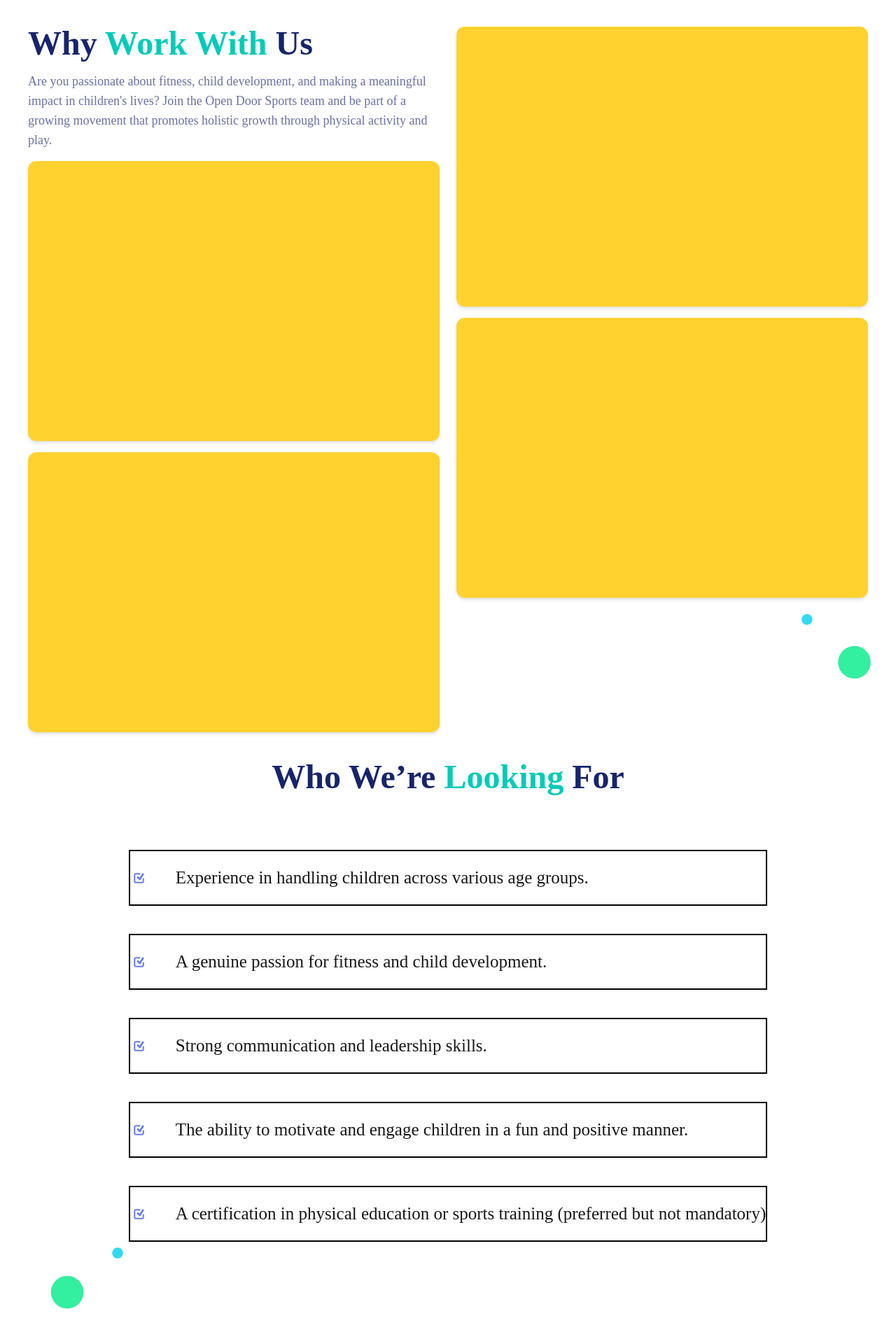
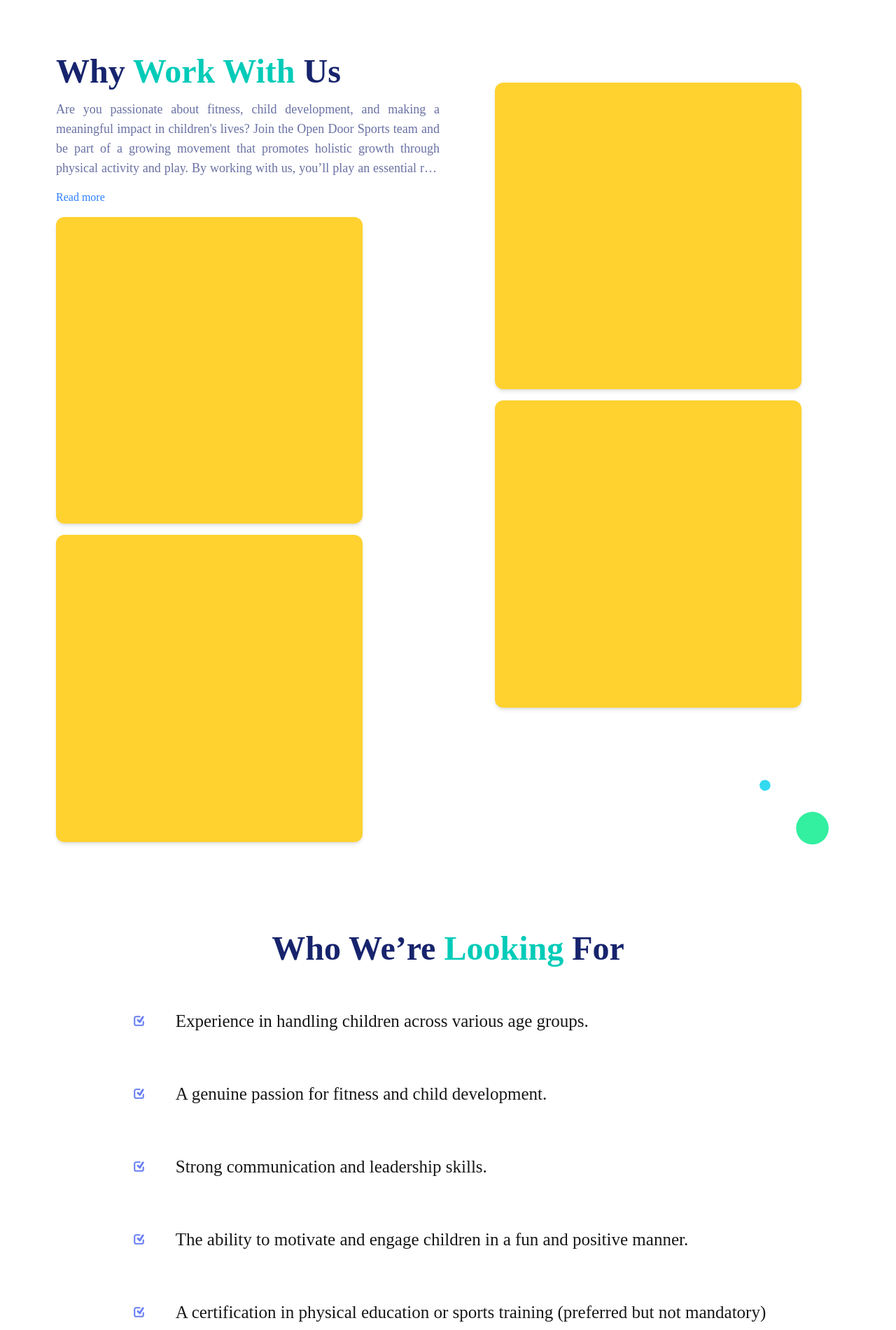
Before and after one commit to Avinash365/ods, a Next.js app: page /careers in a window 1280 px wide. Shown: the part 540-2440 px from the top of the page at 70% size. Before the commit the page ends 2418 px from the top, so only its background shows below. Built offline with nearby package versions, Linux system fonts and the light colour scheme; a web font is replaced by a local one.

Commit message:
fix(Navbar) && fix(careers) : career link and fixed page

```diff
--- a/src/component/careers/Eligibility.jsx
+++ b/src/component/careers/Eligibility.jsx
@@ -3,12 +3,12 @@ import { TwoDotCircle } from "./WorkWithUs"
 
 const Eligibility = () => {
     return (
-        <div>
+        <div className="px-4 md:px-8">
             <h1
-                className="text-heading-text text-3xl lg:text-4xl xl:text-5xl font-bold text-center">
+                className="text-heading-text text-3xl lg:text-4xl xl:text-5xl font-bold text-center mt-10">
                 Who We’re <span className="text-green-heading-text">Looking</span> For
             </h1>
-            <div className="w-fit mx-auto space-y-10 mt-20">
+            <div className="w-fit mx-auto space-y-6 mt-10">
                 <Skill skill="Experience in handling children across various age groups." />
                 <Skill skill="A genuine passion for fitness and child development." />
                 <Skill skill="Strong communication and leadership skills." />
@@ -16,7 +16,7 @@ const Eligibility = () => {
                 <Skill skill="A certification in physical education or sports training (preferred but not mandatory)" />
             </div>
             <div
-                className="float-left ml-20">
+                className="float-left mt-6 sm:ml-20">
                 <TwoDotCircle className="rotate-90"/>
             </div>
 
@@ -28,7 +28,7 @@ export default Eligibility;
 
 const Skill = ({ skill }) => {
     return (
-        <div className="flex min-h-20 max-h-12 border-2 border-black gap-4 md:gap-10  items-center">
+        <div className="flex min-h-20 max-h-12  gap-4 md:gap-10  items-center">
             <TiInputChecked className="min-w-[25px] min-h-[25px] text-[#687EF3]" />
             <p className="text-base sm:text-[25px]">{skill}</p>
         </div>
--- a/src/component/careers/WorkWithUs.jsx
+++ b/src/component/careers/WorkWithUs.jsx
@@ -1,30 +1,38 @@
+'use client'
+import { useState } from "react";
 import { FaCircle } from "react-icons/fa";
 
 const WorkWithUs = () => {
+    const [isExpanded, setIsExpanded] = useState(false);
+
     return (
-        <div className="grid grid-cols-2 gap-6 p-4 md:p-10 ">
+        <div className="grid grid-cols-2 gap-6 p-8 md:p-20">
+            {/* Left Column */}
             <div className="col-span-1 space-y-4">
                 <h1 className="text-heading-text text-3xl lg:text-4xl xl:text-5xl font-bold">
                     Why <span className="text-green-heading-text">Work With</span> Us
                 </h1>
-                <p className="text-body-text text-base md:text-lg">
+                <p className={`text-body-text text-base md:text-lg text-justify transition-all duration-300 ease-in-out ${isExpanded ? '' : 'line-clamp-3 md:line-clamp-4'}`}>
                     Are you passionate about fitness, child development, and making a meaningful impact in children's lives?
                     Join the Open Door Sports team and be part of a growing movement that promotes holistic growth through physical activity and play.
+                    By working with us, you’ll play an essential role in helping kids build confidence, learn new skills, and stay physically active in a safe and inclusive environment.
                 </p>
+                <button
+                    onClick={() => setIsExpanded(!isExpanded)}
+                    className="text-blue-500 hover:underline focus:outline-none cursor-pointer"
+                >
+                    {isExpanded ? "Read less" : "Read more"}
+                </button>
+
+                <CareersImage className={"hidden sm:block"}/>
+                <CareersImage />
+            </div>
+
+            {/* Right Column */}
+            <div className="space-y-4 mt-10 flex flex-col items-center">
                 <CareersImage />
                 <CareersImage />
-            </div>
-            <div className="space-y-4">
-                <CareersImage />
-                <CareersImage />
-                {/* <div
-                    className="w-fit float-right -rotate-10">
-                    <FaCircle className="text-[#33D9EF]"/>
-                    <FaCircle
-                        className="text-[#33EFA0] mt-10 ml-10 text-4xl lg:text-5xl"
-                    />
-                </div> */}
-                <TwoDotCircle />
+                <TwoDotCircle className="mr-5 ml-auto  sm:mt-20"/>
             </div>
         </div>
     );
@@ -32,24 +40,21 @@ const WorkWithUs = () => {
 
 export default WorkWithUs;
 
-const CareersImage = () => {
+const CareersImage = ({ className }) => {
     return (
-        <div className="w-full h-[150px] sm:h-[300px] md:h-[400px] bg-amber-300 rounded-xl shadow-md">
+        <div className={`w-[80%] aspect-square bg-amber-300 rounded-xl shadow-md ${className}`}>
             {/* Replace with an image or content */}
         </div>
-    )
-}
-
+    );
+};
 
 const TwoDotCircle = ({ className }) => {
     return (
-        <div
-            className={`w-fit float-right -rotate-10 ${className}`}>
+        <div className={`w-fit float-right  -rotate-10 ${className}`}>
             <FaCircle className="text-[#33D9EF]" />
-            <FaCircle
-                className="text-[#33EFA0] mt-10 ml-10 text-4xl lg:text-5xl"
-            />
+            <FaCircle className="text-[#33EFA0] mt-10 ml-10 text-4xl lg:text-5xl" />
         </div>
-    )
-}
+    );
+};
+
 export { TwoDotCircle };
--- a/src/component/navbar/Dropdown.jsx
+++ b/src/component/navbar/Dropdown.jsx
@@ -28,7 +28,7 @@ export const Dropdown = ({ onClose }) => {
       <NavLink to="/about" text="About Us" className={linkBorder} />
       <NavLink to="/gallery" text="Gallery" className={linkBorder} />
       <NavLink to="/services/sports" text="Services" className={linkBorder} />
-      <NavLink to="/contact" text="Contact Us" className={linkBorder} />
+      <NavLink to="/careers" text="Careers" className={linkBorder} />
 
     </motion.div>
   );
--- a/src/component/navbar/Navbar.jsx
+++ b/src/component/navbar/Navbar.jsx
@@ -22,7 +22,7 @@ export const Navbar = () => {
         <NavLink to="/about" text="About Us" />
         <NavLink to="/gallery" text="Gallery" />
         <NavLink to="/services" text="Services" />
-        <NavLink to="/contact" text="Contact Us" />
+        <NavLink to="/careers" text="Careers" />
       </div>
 
       <div className='hidden lg:block'>
```
